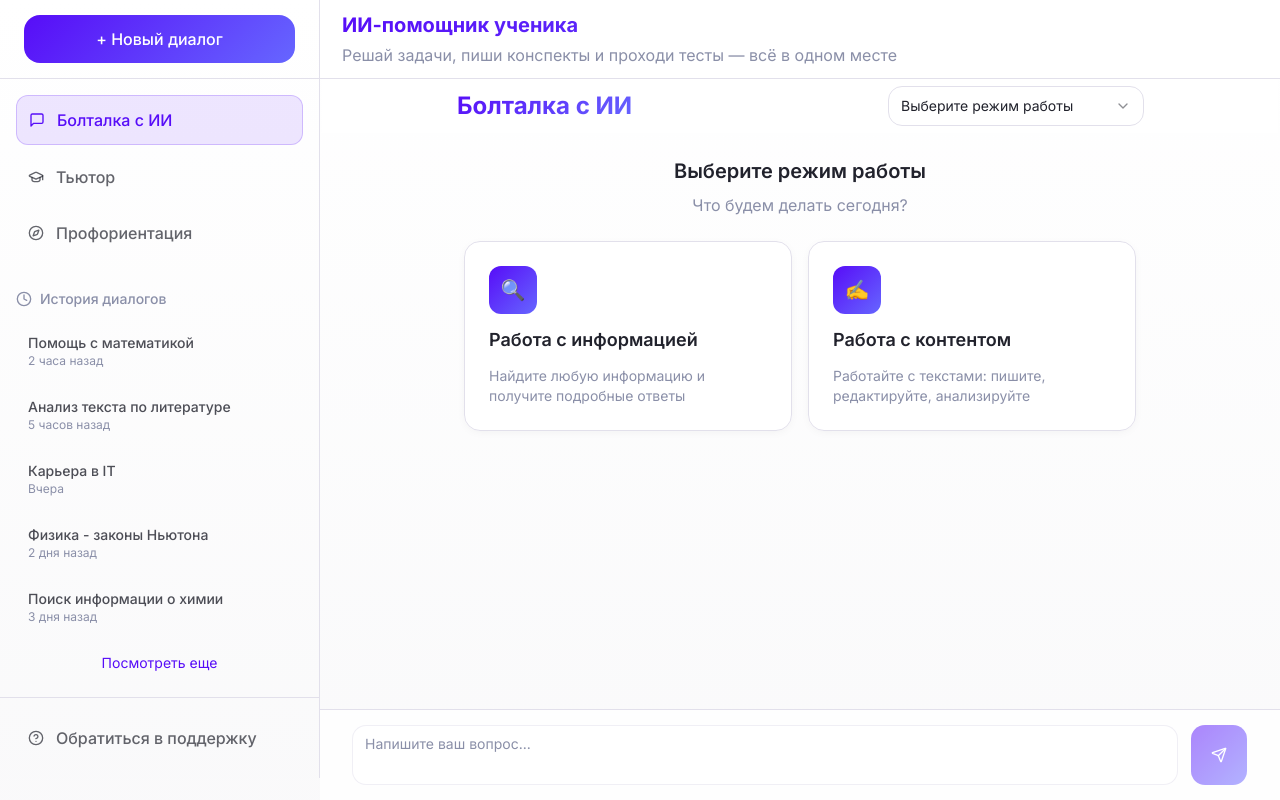
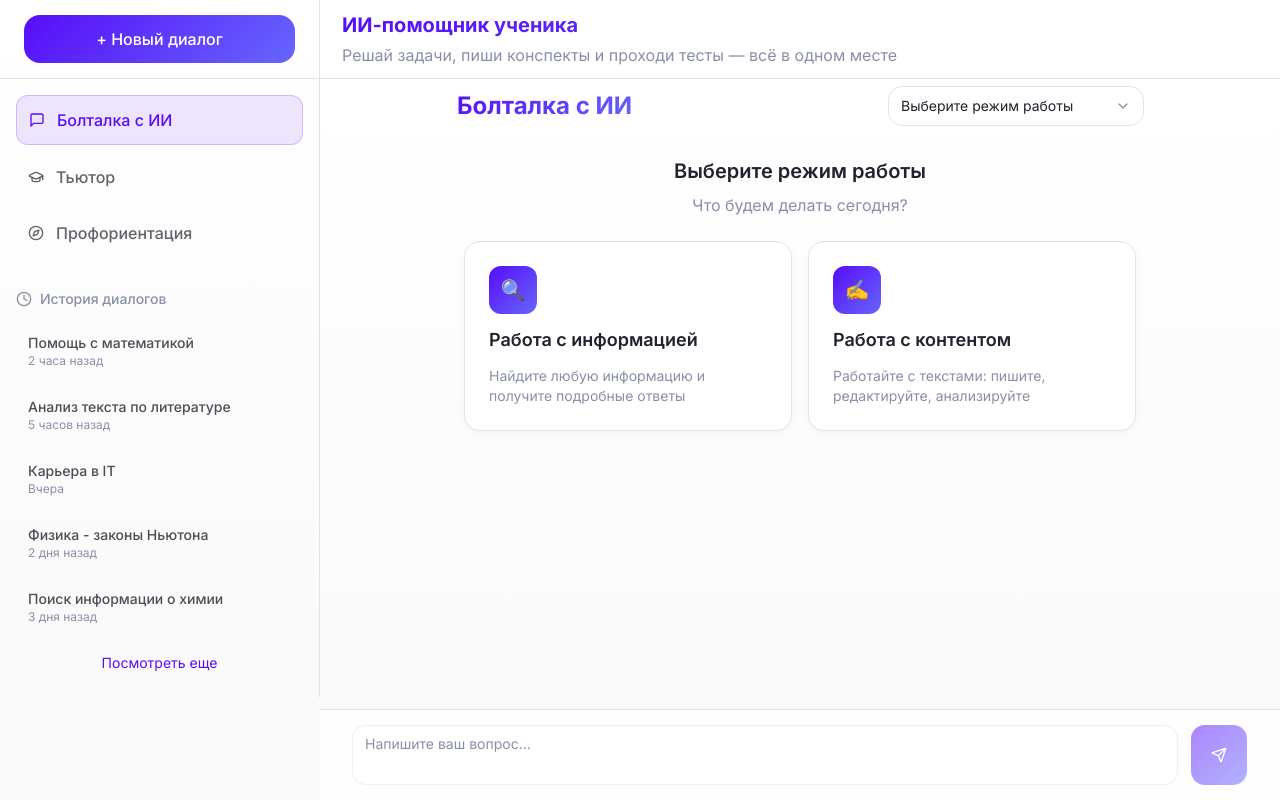
Before and after one commit to Marcus-mad/AI-helper-2.0, a React (Vite) app: page / in a window 1280 px wide. Built offline with nearby package versions, Linux system fonts and the light colour scheme.

Commit message:
Reverted to commit de99322bde025f75ca43e537358123b9ce6acaac

```diff
--- a/src/components/chat-area.tsx
+++ b/src/components/chat-area.tsx
@@ -91,7 +91,7 @@ export function ChatArea({
           {/* Support Form */}
           <div className="flex-1 p-6 overflow-auto">
             <div className="max-w-2xl mx-auto space-y-6">
-              <div className="grid grid-cols-1 md:grid-cols-2 gap-4">
+              <div className="grid grid-cols-1 md:grid-cols-2 gap-4 mx-0 py-[50px] my-[25px]">
                 <div>
                   <Label htmlFor="name">Ваше имя</Label>
                   <Input id="name" value={supportForm.name} onChange={e => setSupportForm(prev => ({
--- a/src/components/sidebar.tsx
+++ b/src/components/sidebar.tsx
@@ -1,8 +1,8 @@
 import { useState } from "react";
-import { MessageSquare, GraduationCap, Compass, HelpCircle, Clock } from "lucide-react";
+import { MessageSquare, GraduationCap, Compass, Clock } from "lucide-react";
 import { cn } from "@/lib/utils";
 import { Select, SelectContent, SelectItem, SelectTrigger, SelectValue } from "@/components/ui/select";
-export type ChatMode = "chat" | "tutor" | "career" | "support";
+export type ChatMode = "chat" | "tutor" | "career";
 export type ChatSubMode = "information" | "text" | null;
 interface ChatHistory {
   id: string;
@@ -87,14 +87,12 @@ export function Sidebar({
   const modeIcons = {
     chat: MessageSquare,
     tutor: GraduationCap,
-    career: Compass,
-    support: HelpCircle
+    career: Compass
   };
   const modeLabels = {
     chat: "Болталка с ИИ",
     tutor: "Тьютор",
-    career: "Профориентация",
-    support: "Обратиться в поддержку"
+    career: "Профориентация"
   };
   const getModeIcon = (mode: ChatMode) => {
     const Icon = modeIcons[mode];
@@ -158,12 +156,5 @@ export function Sidebar({
         </button>
       </div>
 
-      {/* Support - Fixed to bottom */}
-      <div className="mt-auto p-4 border-t border-border">
-        <button onClick={() => handleModeChangeWrapper("support")} className={cn("w-full p-3 rounded-xl flex items-center gap-3 text-left transition-all duration-200", currentMode === "support" && !isFromHistory ? "bg-primary/10 text-primary border border-primary/20" : "hover:bg-secondary/50 text-foreground/70")}>
-          {getModeIcon("support")}
-          <span className="font-medium">{modeLabels.support}</span>
-        </button>
-      </div>
     </div>;
 }
```
